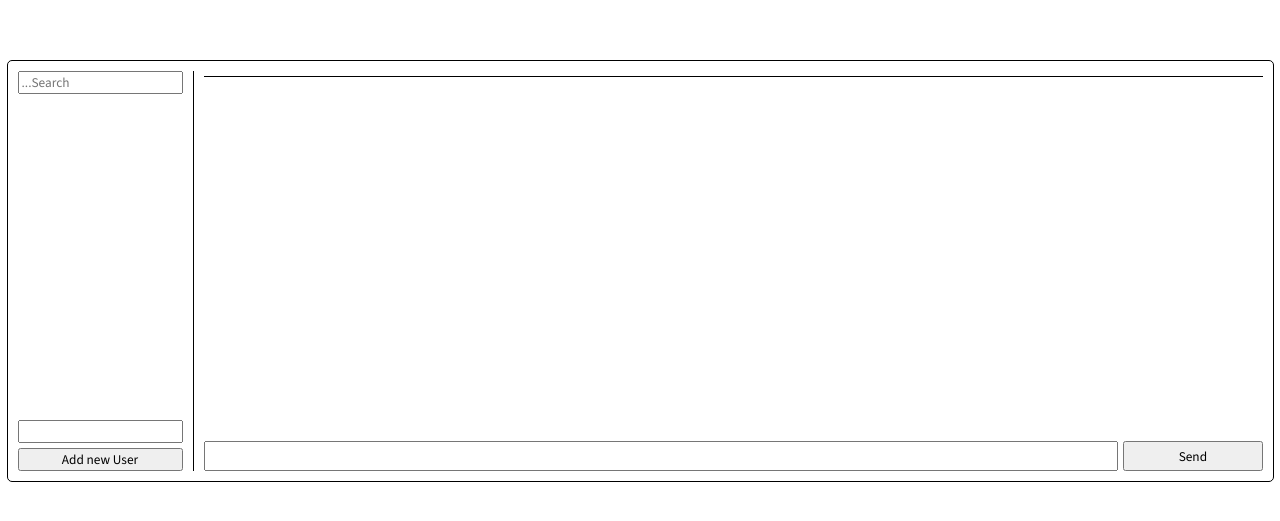
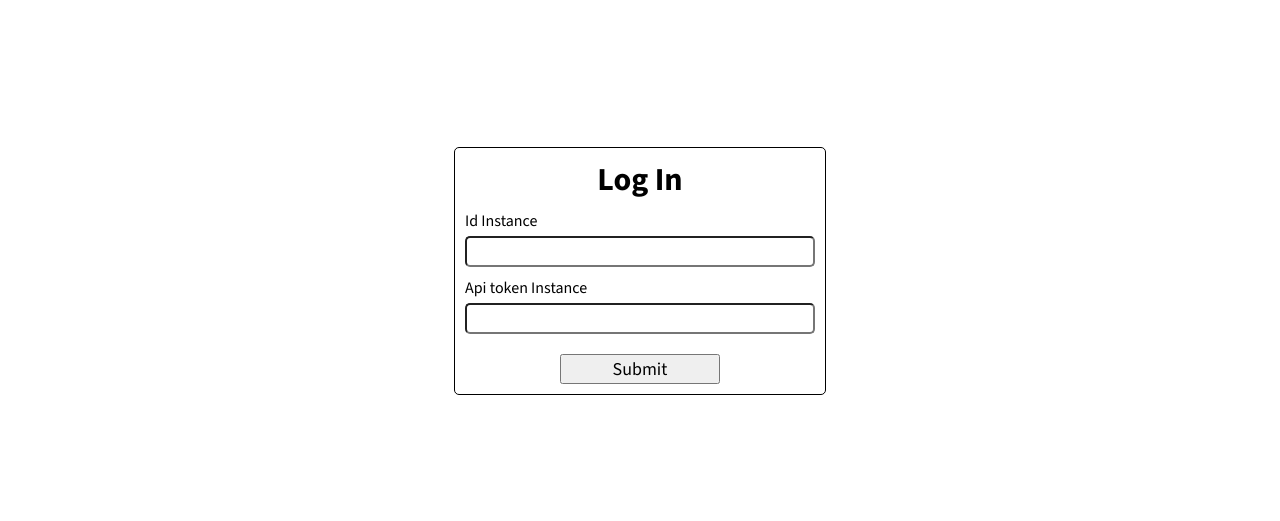
Before and after one commit to iZeevens/green-api, a React (Vite) app: page / in a window 1280 px wide. Shown: the part 129-650 px from the top of the page. Built offline with nearby package versions, Linux system fonts and the light colour scheme.

Commit message:
feat: add isAuth hook for auth

```diff
--- a/src/App.tsx
+++ b/src/App.tsx
@@ -1,16 +1,16 @@
-import styles from "./App.module.css"
-import AuthPage from "./pages/AuthPage/AuthPage"
-import ChatPage from "./pages/ChatPage/ChatPage"
+import styles from "./App.module.css";
+import useAuth from "./hooks/useAuth";
+import AuthPage from "./pages/AuthPage/AuthPage";
+import ChatPage from "./pages/ChatPage/ChatPage";
 
 function App() {
-
-
+  const isAuth = useAuth()
 
   return (
     <div className={styles.container}>
-      <ChatPage />
+      {isAuth ? <ChatPage /> : <AuthPage />}
     </div>
-  )
+  );
 }
 
-export default App
+export default App;
--- /dev/null
+++ b/src/hooks/useAuth.ts
@@ -0,0 +1,20 @@
+import { useState, useEffect } from "react"
+
+function useAuth() {
+  const [isAuth, setIsAuth] = useState<boolean>(() => {
+    return Boolean(localStorage.getItem("idInstance") && localStorage.getItem("apiTokenInstance"));
+  });
+
+  useEffect(() => {
+    const checkAuth = () => {
+      setIsAuth(Boolean(localStorage.getItem("idInstance") && localStorage.getItem("apiTokenInstance")));
+    };
+
+    window.addEventListener("storage", checkAuth);
+    return () => window.removeEventListener("storage", checkAuth);
+  }, []);
+
+  return isAuth;
+}
+
+export default useAuth
```
